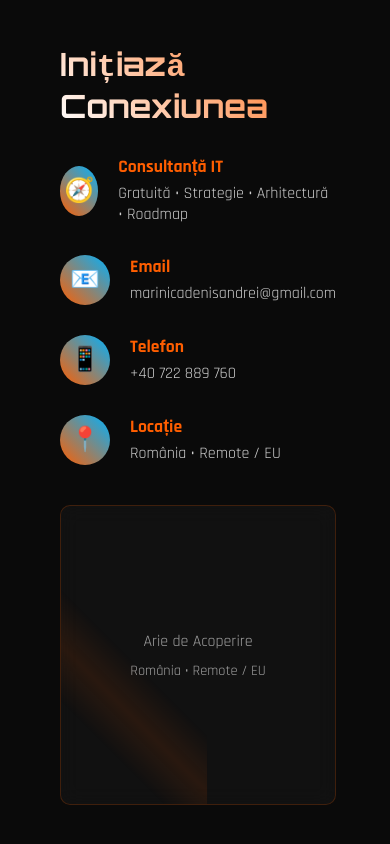
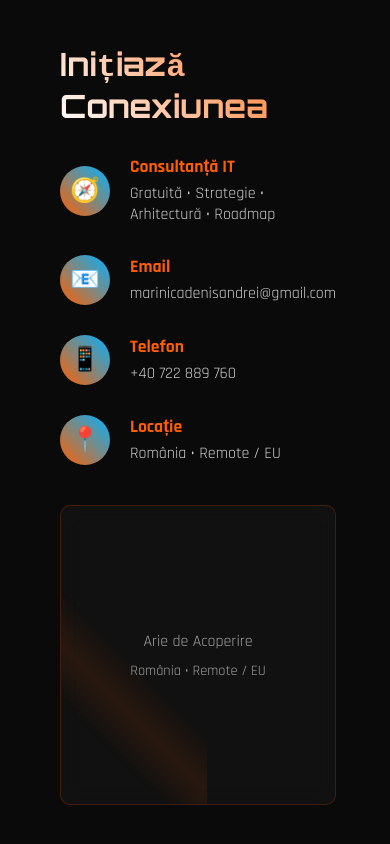
Before and after one commit to marinicadenisandrei/dataverse-technologies-website, a plain HTML site: page index.html in a window 390 px wide. Shown: the part 6030-6874 px from the top of the page. Drawn offline with Linux system fonts and the light colour scheme.

Commit message:
bugfix for info-item

```diff
--- a/templatemo-electric-xtra.css
+++ b/templatemo-electric-xtra.css
@@ -905,6 +905,8 @@ https://templatemo.com/tm-596-electric-xtra
             align-items: center;
             justify-content: center;
             font-size: 1.5rem;
+            line-height: 1;        /* ← KEY FIX */
+            flex: 0 0 50px;        /* ← prevents flex stretching on mobile */
         }
 
         .info-details h4 {
```
